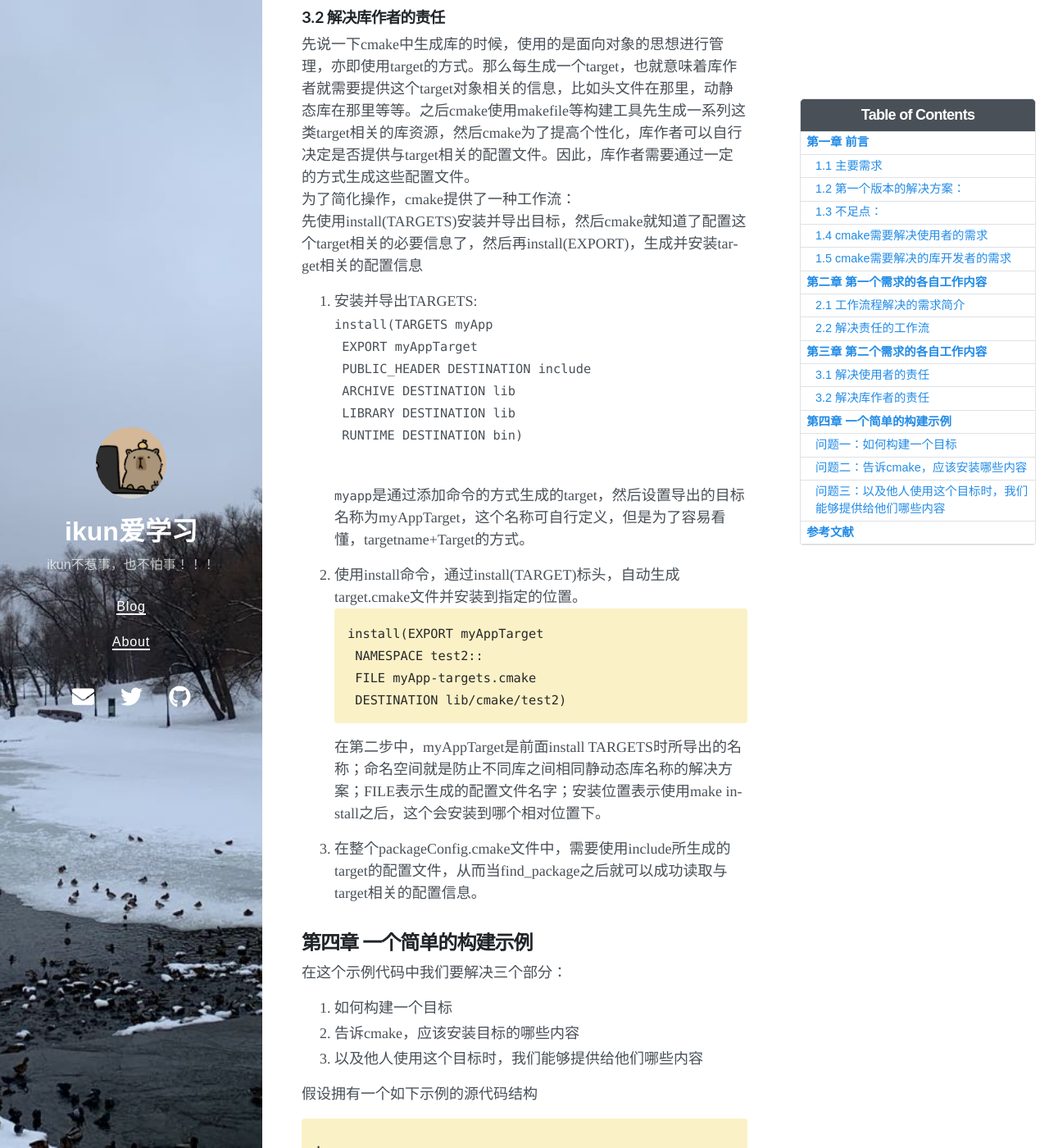
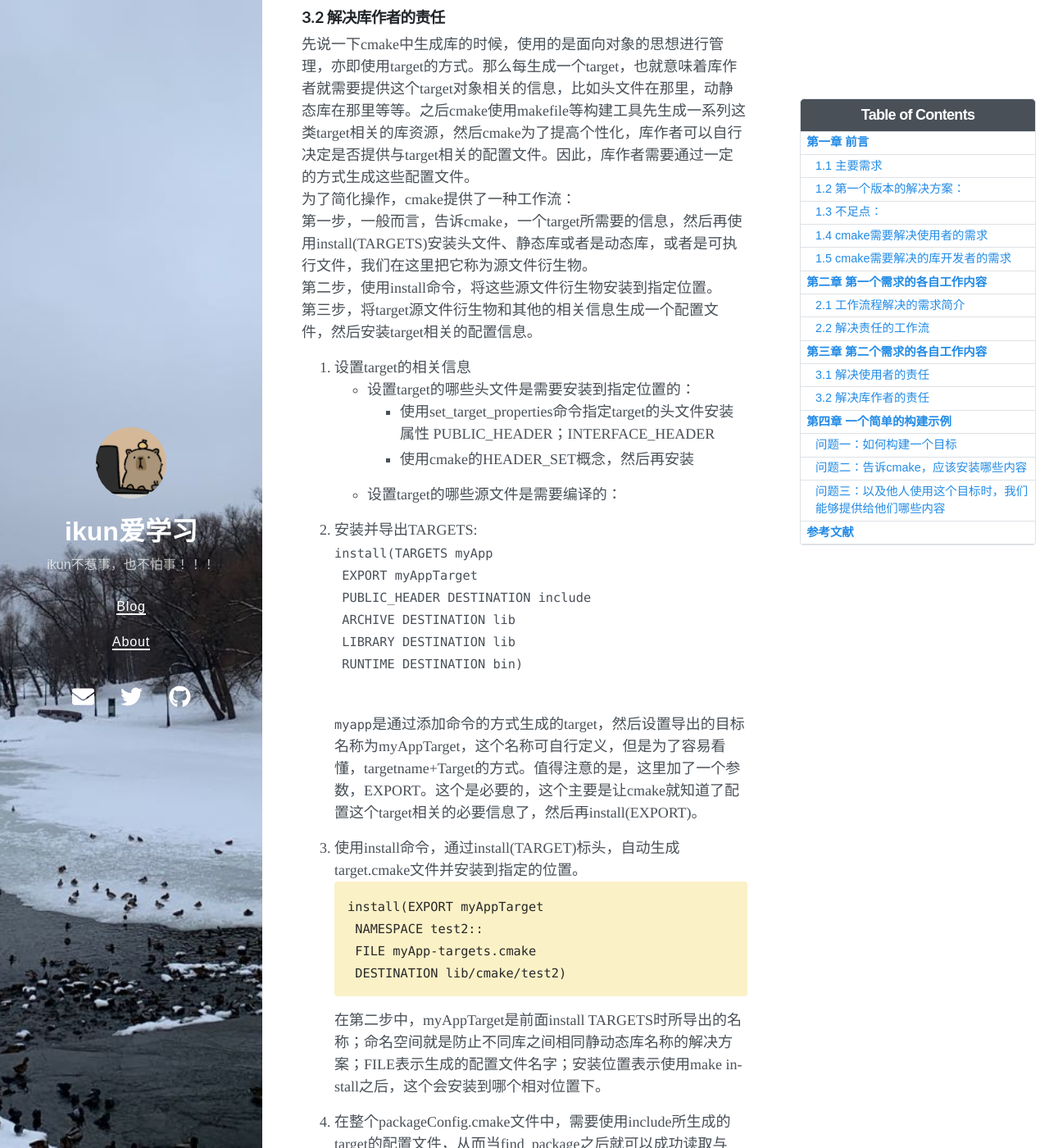
Before and after one commit to SuperIkunFan/SuperIkunFan.github.io, a Jekyll site: the page built from _posts/2024-09-04-cmake的install命令.md, in a window 1280 px wide and 1400 px high, scrolled down 9052 px. Shown: the whole window at 82% size. Built offline with Jekyll 4.4.1, drawn with Linux system fonts in a browser that asks for light colours; nearby versions of some CDN libraries.

Commit message:
增加target概念

````diff
--- a/_posts/2024-09-04-cmake的install命令.md
+++ b/_posts/2024-09-04-cmake的install命令.md
@@ -245,9 +245,16 @@ install(FILES
 ### 3.2 解决库作者的责任
 先说一下cmake中生成库的时候，使用的是面向对象的思想进行管理，亦即使用target的方式。那么每生成一个target，也就意味着库作者就需要提供这个target对象相关的信息，比如头文件在那里，动静态库在那里等等。之后cmake使用makefile等构建工具先生成一系列这类target相关的库资源，然后cmake为了提高个性化，库作者可以自行决定是否提供与target相关的配置文件。因此，库作者需要通过一定的方式生成这些配置文件。
 为了简化操作，cmake提供了一种工作流：
-先使用install(TARGETS)安装并导出目标，然后cmake就知道了配置这个target相关的必要信息了，然后再install(EXPORT)，生成并安装target相关的配置信息
+第一步，一般而言，告诉cmake，一个target所需要的信息，然后再使用install(TARGETS)安装头文件、静态库或者是动态库，或者是可执行文件，我们在这里把它称为源文件衍生物。
+第二步，使用install命令，将这些源文件衍生物安装到指定位置。
+第三步，将target源文件衍生物和其他的相关信息生成一个配置文件，然后安装target相关的配置信息。
 
-1. 安装并导出TARGETS:
+1. 设置target的相关信息
++ 设置target的哪些头文件是需要安装到指定位置的：
+  + 使用set_target_properties命令指定target的头文件安装属性 PUBLIC_HEADER；INTERFACE_HEADER
+  + 使用cmake的HEADER_SET概念，然后再安装
++ 设置target的哪些源文件是需要编译的：
+2. 安装并导出TARGETS:
 ```CMAKE
 install(TARGETS myApp
     EXPORT myAppTarget
@@ -256,8 +263,8 @@ install(TARGETS myApp
     LIBRARY DESTINATION lib
     RUNTIME DESTINATION bin)
 ```
-`myapp`是通过添加命令的方式生成的target，然后设置导出的目标名称为myAppTarget，这个名称可自行定义，但是为了容易看懂，targetname+Target的方式。
-2. 使用install命令，通过install(TARGET)标头，自动生成target.cmake文件并安装到指定的位置。
+`myapp`是通过添加命令的方式生成的target，然后设置导出的目标名称为myAppTarget，这个名称可自行定义，但是为了容易看懂，targetname+Target的方式。值得注意的是，这里加了一个参数，EXPORT。这个是必要的，这个主要是让cmake就知道了配置这个target相关的必要信息了，然后再install(EXPORT)。
+3. 使用install命令，通过install(TARGET)标头，自动生成target.cmake文件并安装到指定的位置。
 ```cmake
 install(EXPORT myAppTarget
     NAMESPACE test2::
````
Also changed, not shown: other parts of _posts/2024-09-04-cmake的install命令.md (+1 -1 lines).
